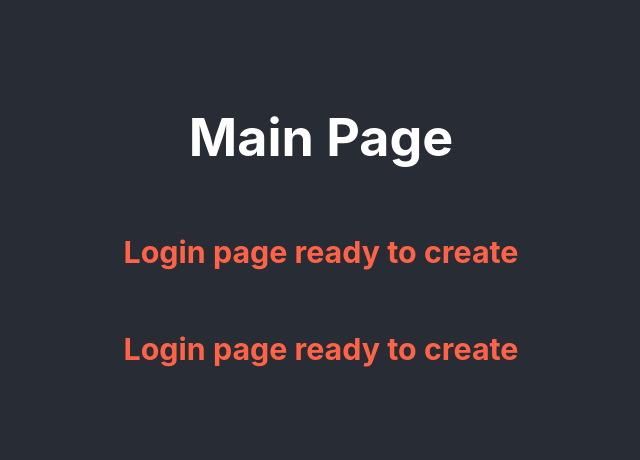
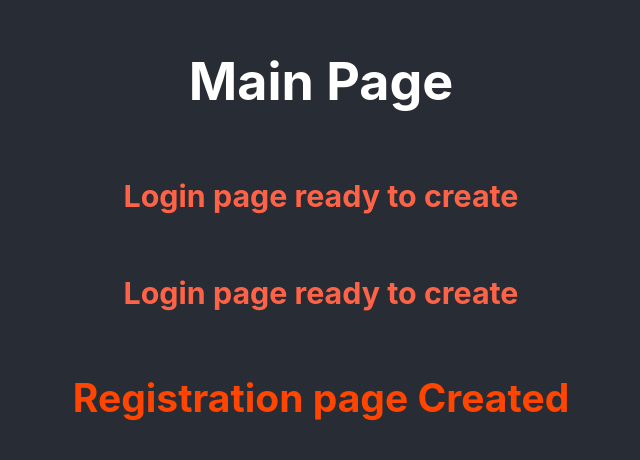
Before and after one commit to riha7/mypages, a React (Create React App) app: page / in a window 1280 px wide. Shown: the part 166-626 px from the top of the page, without its empty margins (319-959 px from the left). Built offline with nearby package versions, Linux system fonts and the light colour scheme.

Commit message:
registration created

```diff
--- a/src/App.js
+++ b/src/App.js
@@ -6,6 +6,7 @@ function App() {
         <h1>Main Page</h1>
         <h3 style={{color:'tomato'}}>Login page ready to create</h3>
         <h3 style={{color:'tomato'}}>Login page ready to create</h3>
+        <h2 style={{color:'orangered'}}>Registration page Created</h2>
       </header>
     </div>
   );
```
